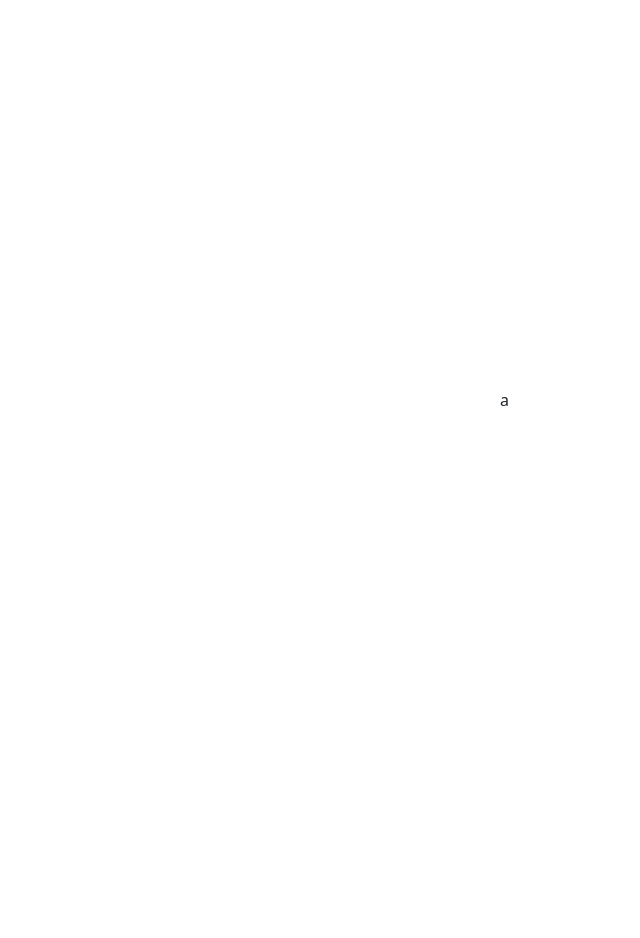
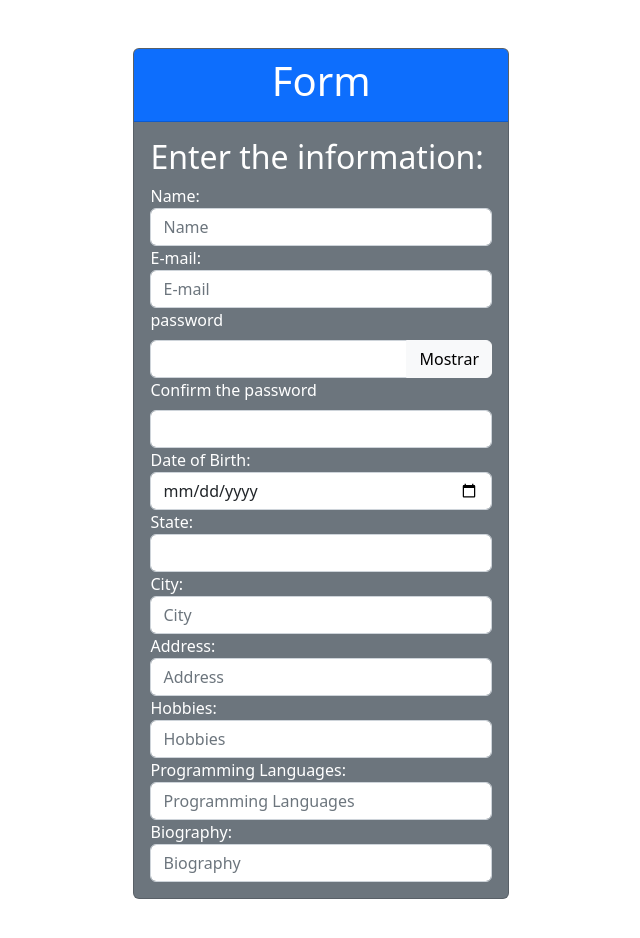
Before and after one commit to PHGustavo/DesWebForm, a Vue app: page / in a window 1280 px wide. Shown: the top 938 px of the page, without its empty margins (131-771 px from the left). Before the commit the page ends 800 px from the top, so only its background shows below. Built offline with nearby package versions, Linux system fonts and the light colour scheme.

Commit message:
Inserir Informações

```diff
--- a/index.html
+++ b/index.html
@@ -4,7 +4,7 @@
     <meta charset="UTF-8">
     <link rel="icon" href="/favicon.ico">
     <meta name="viewport" content="width=device-width, initial-scale=1.0">
-    <title>Vite App</title>
+    <title>Form</title>
   </head>
   <body>
     <div id="app"></div>
--- a/src/App.vue
+++ b/src/App.vue
@@ -1,9 +1,201 @@
 <script setup>
 import { ref } from 'vue'
+
+const clientInfo = ref({
+  name: '',
+  email: '',
+  password: '',
+  passwordConfirm: '',
+  confirm: '',
+  date: 0,
+  address: '',
+  city: '',
+  state: '',
+  confirmState: '',
+  hobbies: '',
+  programmingLanguage: '',
+  biography: ''
+});
+
+const showpassword = ref(false);
+
+const states = [
+  { acronym: 'AC', namestate: 'Acre' },
+  { acronym: 'AL', namestate: 'Alagoas' },
+  { acronym: 'AP', namestate: 'Amapá' },
+  { acronym: 'AM', namestate: 'Amazonas' },
+  { acronym: 'BA', namestate: 'Bahia' },
+  { acronym: 'CE', namestate: 'Ceará' },
+  { acronym: 'DF', namestate: 'Distrito Federal' },
+  { acronym: 'ES', namestate: 'Espírito Santo' },
+  { acronym: 'GO', namestate: 'Goiás' },
+  { acronym: 'MA', namestate: 'Maranhão' },
+  { acronym: 'MT', namestate: 'Mato Grosso' },
+  { acronym: 'MS', namestate: 'Mato Grosso do Sul' },
+  { acronym: 'MG', namestate: 'Minas Gerais' },
+  { acronym: 'PA', namestate: 'Pará' },
+  { acronym: 'PB', namestate: 'Paraíba' },
+  { acronym: 'PR', namestate: 'Paraná' },
+  { acronym: 'PE', namestate: 'Pernambuco' },
+  { acronym: 'PI', namestate: 'Piauí' },
+  { acronym: 'RJ', namestate: 'Rio de Janeiro' },
+  { acronym: 'RN', namestate: 'Rio Grande do Norte' },
+  { acronym: 'RS', namestate: 'Rio Grande do Sul' },
+  { acronym: 'RO', namestate: 'Rondônia' },
+  { acronym: 'RR', namestate: 'Roraima' },
+  { acronym: 'SC', namestate: 'Santa Catarina' },
+  { acronym: 'SP', namestate: 'São Paulo' },
+  { acronym: 'SE', namestate: 'Sergipe' },
+  { acronym: 'TO', namestate: 'Tocantins' }
+];
 </script>
 
 <template>
-  a
+ <div>
+    <form>
+      <div class="card text-bg-secondary mb-5 mt-5">
+        <div class="card-header text-bg-primary text-center">
+          <h1>Form</h1>
+        </div>
+        <div class="card-body">
+          <h2 class="card-title">Enter the information:</h2>
+
+          <div class="form-group">
+            <label for="clientInfo.name">Name:</label>
+            <input
+              type="text"
+              v-model="clientInfo.name"
+              class="form-control"
+              placeholder="Name"
+              required
+            />
+          </div>
+
+          <div class="form-group">
+            <label for="clientInfo.email">E-mail:</label>
+            <input
+              type="email"
+              v-model="clientInfo.email"
+              class="form-control"
+              placeholder="E-mail"
+              required
+            />
+          </div>
+
+          <div class="form-group">
+            <label for="clientInfo.password" class="form-label">password</label>
+            <div class="input-group">
+              <input
+                class="form-control"
+                v-model="clientInfo.password"
+                :type="showpassword ? 'text' : 'password'"
+              />
+              <button
+                class="btn btn-light"
+                type="button"
+                @click="showpassword = !showpassword"
+              >
+                Mostrar
+              </button>
+            </div>
+          </div>
+
+          <div class="form-group">
+            <label for="passwordConfirm" class="form-label">Confirm the password</label>
+            <div class="input-group">
+              <input
+                class="form-control"
+                v-model="clientInfo.passwordConfirm"
+                :type="showpassword ? 'text' : 'password'"
+              />
+            </div>
+          </div>
+
+          <div class="form-group">
+            <label for="clientInfo.dateBirth">Date of Birth:</label>
+            <input
+              type="date"
+              v-model="clientInfo.dateBirth"
+              class="form-control"
+              placeholder="Date of Birth"
+              required
+            />
+          </div>
+
+          <div>
+            <div class="form-group">
+              <label for="clientInfo.confirmstate">State:</label>
+              <select v-model="clientInfo.confirmstate" class="form-control" required>
+
+                <option value="" disabled>Select the state</option>
+                <option v-for="state in states" :key="state.acronym" :value="state.namestate">
+                  {{ state.acronym }} - {{ state.namestate }}
+                </option>
+              </select>
+            </div>
+
+
+          <div class="form-group">
+            <label for="clientInfo.city">City:</label>
+            <input
+              type="text"
+              v-model="clientInfo.city"
+              class="form-control"
+              placeholder="City"
+              required
+            />
+          </div>
+
+          <div class="form-group">
+            <label for="clientInfo.address">Address:</label>
+            <input
+              type="text"
+              v-model="clientInfo.address"
+              name="address"
+              class="form-control"
+              placeholder="Address"
+              required
+            />
+          </div>
+
+            <div class="form-group">
+              <label for="clientInfo.hobbies">Hobbies:</label>
+              <input
+                type="text"
+                v-model="clientInfo.hobbies"
+                name="Hobbies"
+                class="form-control"
+                placeholder="Hobbies"
+                required
+              />
+            </div>
+            <div class="form-group">
+              <label for="clientInfo.programmingLanguage">Programming Languages:</label>
+              <input
+                type="text"
+                v-model="clientInfo.programmingLanguage"
+                name="Programming Languages"
+                class="form-control"
+                placeholder="Programming Languages"
+                required
+              />
+            </div>
+            <div class="form-group">
+              <label for="clientInfo.biography">Biography:</label>
+              <input
+                type="text"
+                v-model="clientInfo.biography"
+                name="Biography"
+                class="form-control"
+                placeholder="Biography"
+                required
+              />
+            </div>
+            </div>
+          </div>
+        </div>
+    </form>
+  </div>
 </template>
 
 <style scoped>
```
